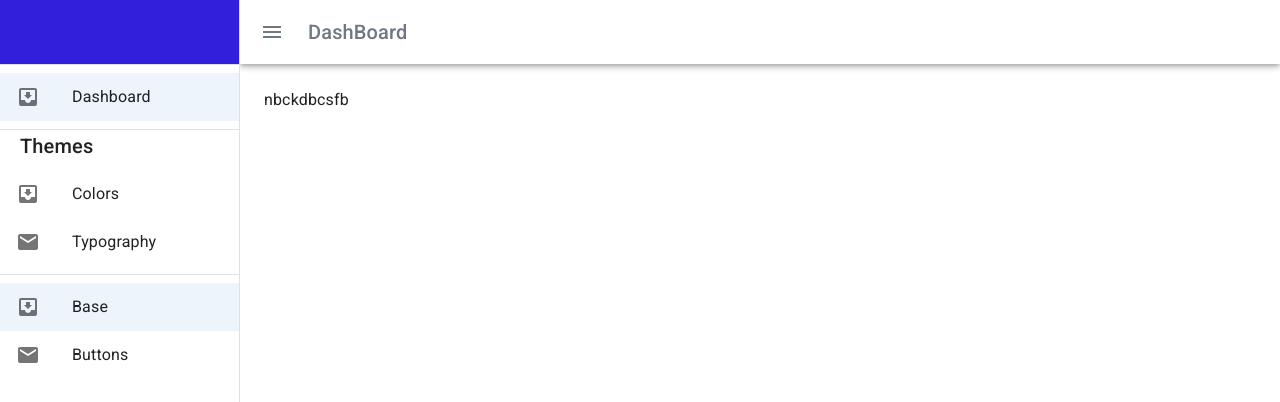
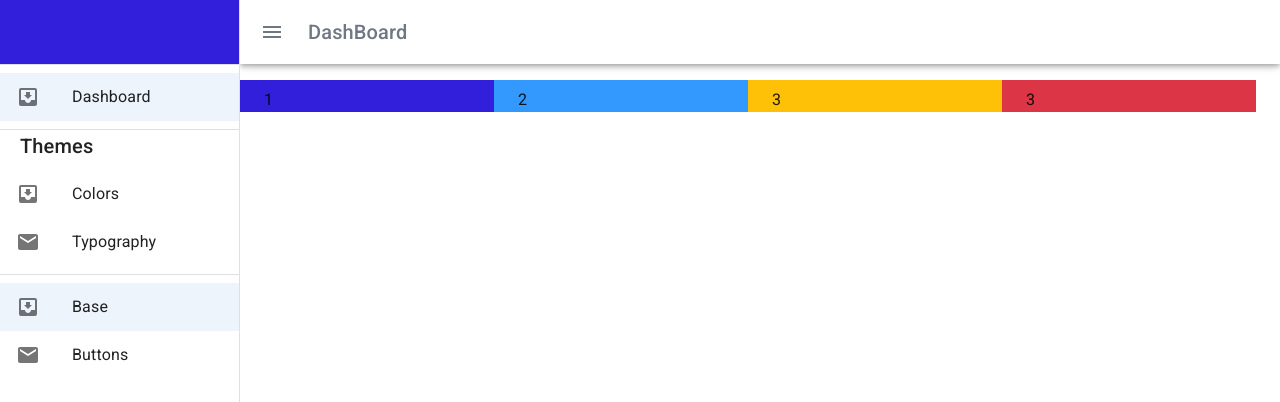
Before and after one commit to sureshkumar-pss/react-admin-dashboard, a React (Create React App) app: page / in a window 1280 px wide. Shown: the top 402 px of the page. Built offline with nearby package versions, Linux system fonts and the light colour scheme.

Commit message:
1 file modified

```diff
--- a/Home.js
+++ b/Home.js
@@ -1,9 +1,27 @@
 import * as React from 'react';
+import Box from '@mui/material/Box';
+import Paper from '@mui/material/Paper';
+import Grid from '@mui/material/Grid';
 const Home =()=>{
 return (
   <div>
-    nbckdbcsfb
-  </div>
+    <Box>
+ <Grid container rowSpacing={1} columnSpacing={{ xs: 1, sm: 2, md: 3 }}>
+        <Grid item xs={3} sx={{backgroundColor:"#321fdb"}}>
+       1
+        </Grid>
+        <Grid item xs={3} sx={{backgroundColor:"#39f"}}>
+         2
+        </Grid>
+        <Grid item xs={3}  sx={{backgroundColor:"#ffc107"}}>
+         3
+        </Grid>
+        <Grid item xs={3}  sx={{backgroundColor:"#dc3545"}}>
+          3
+        </Grid>
+      </Grid>
+      </Box>
+</div>
 )
 }
 export default Home
```
